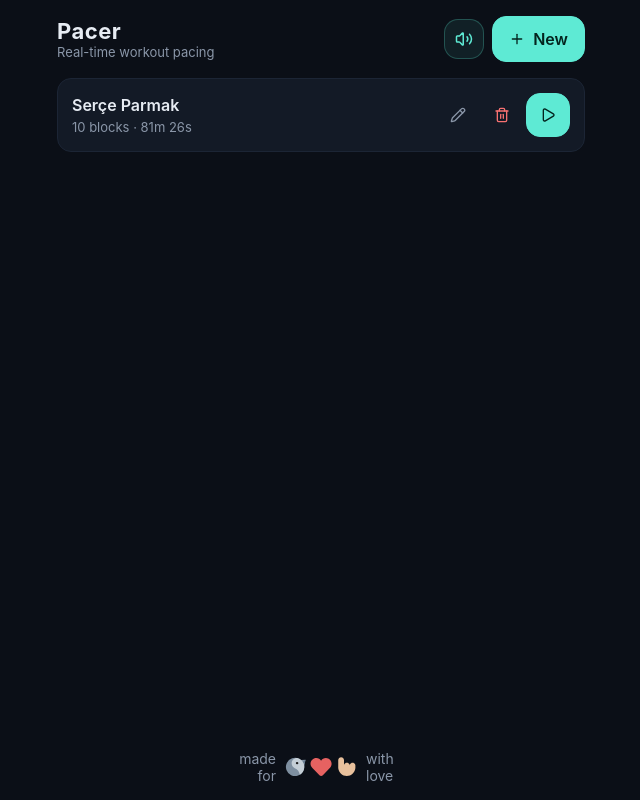
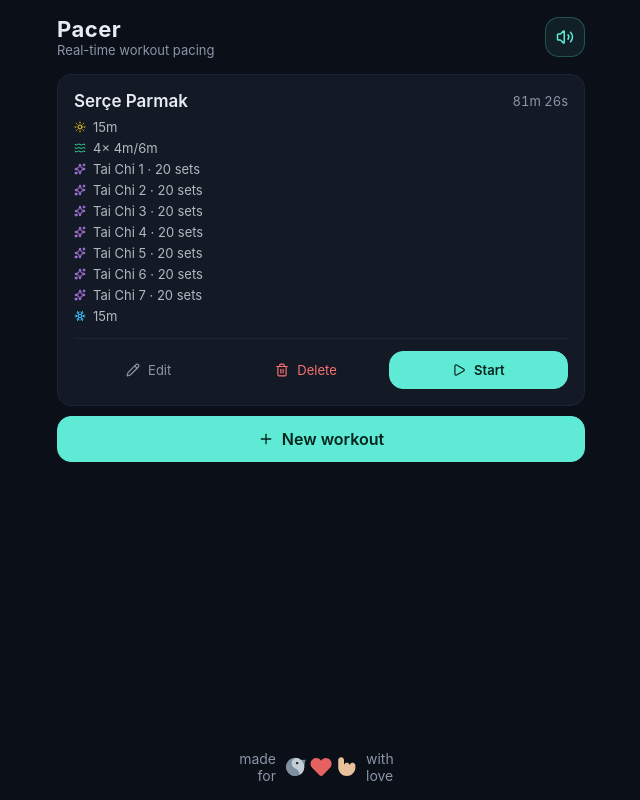
Before and after one commit to wunnle/Pacer, a React (Vite) app: page / in a window 1280 px wide. Shown: the whole page, without its empty margins (319-959 px from the left). Built offline with nearby package versions, Linux system fonts and the light colour scheme.

Commit message:
Taller workout cards with block details and full-width New button

```diff
--- a/src/components/Home.tsx
+++ b/src/components/Home.tsx
@@ -1,10 +1,36 @@
 import { useState } from 'react';
-import { Pencil, Play, Plus, Trash2, Volume2, VolumeX } from 'lucide-react';
-import type { Workout } from '../types';
+import { Pencil, Play, Plus, Snowflake, Sparkles, Sun, Trash2, Volume2, VolumeX, Waves } from 'lucide-react';
+import type { Exercise, ExerciseType, Workout } from '../types';
 import { workoutTotalSeconds } from '../types';
 import { deleteWorkout } from '../lib/storage';
 import { formatDuration } from '../lib/format';
 import { loadSettings, saveSettings } from '../lib/settings';
+
+const exerciseIconMap: Record<ExerciseType, typeof Sun> = {
+  warmup: Sun,
+  fastslow: Waves,
+  taichi: Sparkles,
+  cooldown: Snowflake,
+};
+
+const exerciseColorMap: Record<ExerciseType, string> = {
+  warmup: '#facc15',
+  fastslow: '#34d399',
+  taichi: '#c084fc',
+  cooldown: '#38bdf8',
+};
+
+function exerciseSummary(ex: Exercise): string {
+  switch (ex.type) {
+    case 'warmup':
+    case 'cooldown':
+      return formatDuration(ex.duration);
+    case 'fastslow':
+      return `${ex.repeats}× ${formatDuration(ex.fastDuration)}/${formatDuration(ex.slowDuration)}`;
+    case 'taichi':
+      return `${ex.name} · ${ex.sets} sets`;
+  }
+}
 
 interface Props {
   workouts: Workout[];
@@ -37,7 +63,6 @@ export function Home({ workouts, onChange, onNew, onEdit, onStart }: Props) {
           <h1>{appName}</h1>
           <div className="subtitle">Real-time workout pacing</div>
         </div>
-        <div className="row" style={{ gap: 4 }}>
         <button
           className={`icon toggle ${soundEnabled ? 'on' : 'off'}`}
           onClick={toggleSound}
@@ -46,11 +71,6 @@ export function Home({ workouts, onChange, onNew, onEdit, onStart }: Props) {
         >
           {soundEnabled ? <Volume2 size={20} /> : <VolumeX size={20} />}
         </button>
-          <button className="primary" onClick={onNew} style={{ marginLeft: 4 }}>
-            <Plus size={16} />
-            <span>New</span>
-          </button>
-        </div>
       </header>
 
       {workouts.length === 0 ? (
@@ -61,28 +81,45 @@ export function Home({ workouts, onChange, onNew, onEdit, onStart }: Props) {
       ) : (
         <div className="list">
           {workouts.map((w) => (
-            <div key={w.id} className="workout-row">
-              <div className="col" style={{ gap: 4, flex: 1, minWidth: 0 }}>
+            <div key={w.id} className="workout-card-tall">
+              <div className="row between" style={{ marginBottom: 8 }}>
                 <div className="name">{w.name || 'Untitled'}</div>
-                <div className="meta">
-                  {w.exercises.length} {w.exercises.length === 1 ? 'block' : 'blocks'} · {formatDuration(workoutTotalSeconds(w))}
+                <div className="meta">{formatDuration(workoutTotalSeconds(w))}</div>
               </div>
+              <div className="workout-blocks">
+                {w.exercises.map((ex) => {
+                  const Icon = exerciseIconMap[ex.type];
+                  return (
+                    <div key={ex.id} className="workout-block" style={{ '--block-color': exerciseColorMap[ex.type] } as React.CSSProperties}>
+                      <Icon size={12} />
+                      <span>{exerciseSummary(ex)}</span>
                     </div>
-              <div className="row" style={{ gap: 4 }}>
-                <button className="icon ghost" onClick={() => onEdit(w.id)} aria-label="Edit">
-                  <Pencil size={16} />
+                  );
+                })}
+              </div>
+              <div className="workout-card-actions">
+                <button className="ghost" onClick={() => onEdit(w.id)}>
+                  <Pencil size={14} />
+                  <span>Edit</span>
                 </button>
-                <button className="icon ghost danger" onClick={() => handleDelete(w.id, w.name)} aria-label="Delete">
-                  <Trash2 size={16} />
+                <button className="ghost danger" onClick={() => handleDelete(w.id, w.name)}>
+                  <Trash2 size={14} />
+                  <span>Delete</span>
                 </button>
-                <button className="primary icon" onClick={() => onStart(w.id)} aria-label="Start">
-                  <Play size={16} />
+                <button className="primary" onClick={() => onStart(w.id)}>
+                  <Play size={14} />
+                  <span>Start</span>
                 </button>
               </div>
             </div>
           ))}
         </div>
       )}
+
+      <button className="primary" onClick={onNew} style={{ marginTop: 10, width: '100%' }}>
+        <Plus size={16} />
+        <span>New workout</span>
+      </button>
 
       <footer className="app-footer">
         <span className="app-footer-text">made for</span>
--- a/src/styles.css
+++ b/src/styles.css
@@ -146,6 +146,43 @@ button.toggle.on {
 }
 .workout-row .meta { color: var(--muted); font-size: 13px; }
 .workout-row .name { font-weight: 600; font-size: 16px; }
+
+.workout-card-tall {
+  padding: 16px;
+  background: var(--bg-2);
+  border: 1px solid var(--bg-3);
+  border-radius: var(--radius);
+  display: flex;
+  flex-direction: column;
+  gap: 0;
+}
+.workout-card-tall .name { font-weight: 600; font-size: 17px; }
+.workout-card-tall .meta { color: var(--muted); font-size: 13px; font-variant-numeric: tabular-nums; }
+
+.workout-blocks {
+  display: flex;
+  flex-direction: column;
+  gap: 5px;
+  margin-bottom: 14px;
+}
+.workout-block {
+  display: flex;
+  align-items: center;
+  gap: 7px;
+  font-size: 13px;
+  color: var(--muted);
+}
+.workout-block svg { color: var(--block-color); flex-shrink: 0; }
+.workout-block span { color: var(--text); opacity: 0.75; }
+
+.workout-card-actions {
+  display: grid;
+  grid-template-columns: 1fr 1fr 1.2fr;
+  gap: 8px;
+  padding-top: 12px;
+  border-top: 1px solid var(--bg-3);
+}
+.workout-card-actions button { font-size: 13px; padding: 10px 8px; }
 
 .empty {
   padding: 28px 16px;
```
Lines whose indentation alone changed are shown as unchanged.
